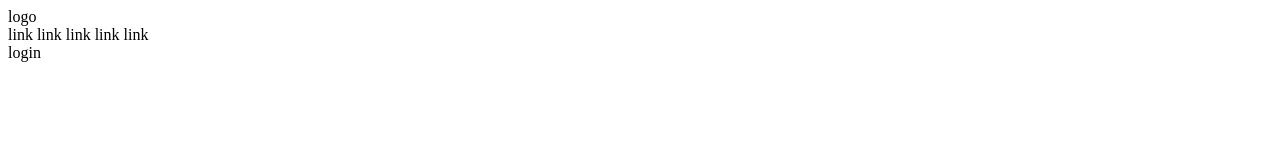
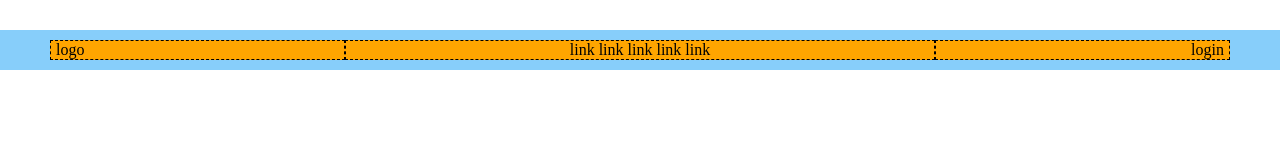
Before and after one commit to antoniozacca/htmlcss-struttura-discord, a plain HTML site: page index.html in a window 1280 px wide. Drawn offline with Linux system fonts and the light colour scheme.

Commit message:
finish header

```diff
--- a/css/style.css
+++ b/css/style.css
@@ -3,3 +3,36 @@
     padding: 0;
     box-sizing: border-box;
 }
+
+header{
+    background-color: lightskyblue;
+}
+.container-header{
+    max-width: 1200px;
+    margin: 30px auto;
+    padding: 10px;
+}
+.row{
+    display: flex;
+    flex-wrap: wrap;
+
+}
+.col-header1{
+    background-color: orange;
+    border: 1px dashed black;
+    width: 25%;
+    padding-left: 5px;
+}
+.col-header2{
+    background-color: orange;
+    border: 1px dashed black;
+    width: 50%;
+    text-align: center;
+}
+.col-header3{
+    background-color: orange;
+    border: 1px dashed black;
+    width: 25%;
+    text-align: right;
+    padding-right: 5px;
+}
--- a/index.html
+++ b/index.html
@@ -4,18 +4,22 @@
     <meta charset="UTF-8">
     <meta name="viewport" content="width=device-width, initial-scale=1.0">
     <title>Document</title>
+    <link rel="stylesheet" href="./css/style.css">
 </head>
 <body>
     <header>
-        <div>
-            <div>
-                logo
-            </div>
-            <div>
-                link link link link link
-            </div>
-            <div>
-                login
+        <div class="container-header">
+            <div class="row">
+
+                <div class="col-header1">
+                    logo
+                </div>
+                <div class="col-header2">
+                    link link link link link
+                </div>
+                <div class="col-header3">
+                    login
+                </div>
             </div>
         </div>
     </header>
```
